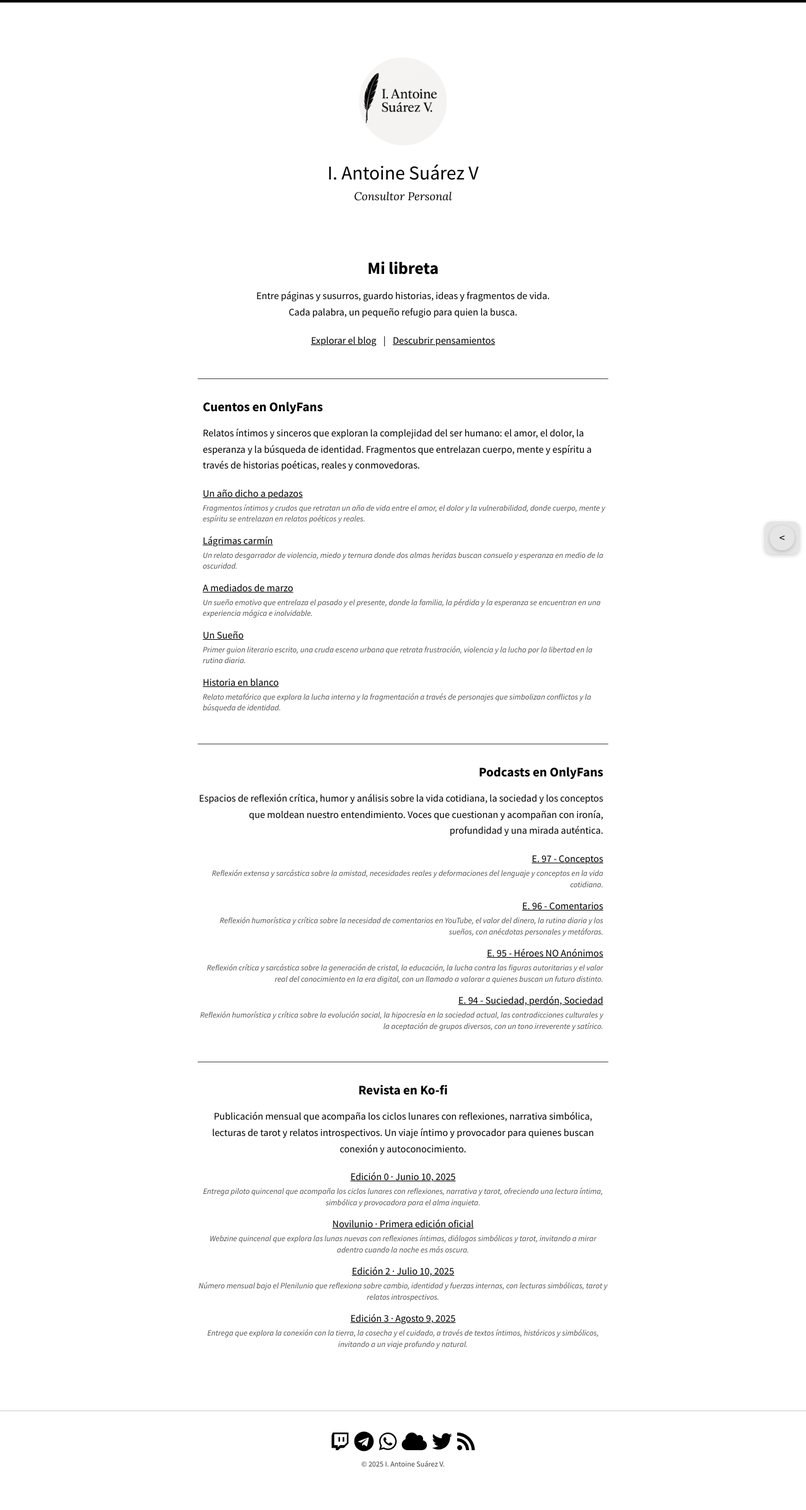
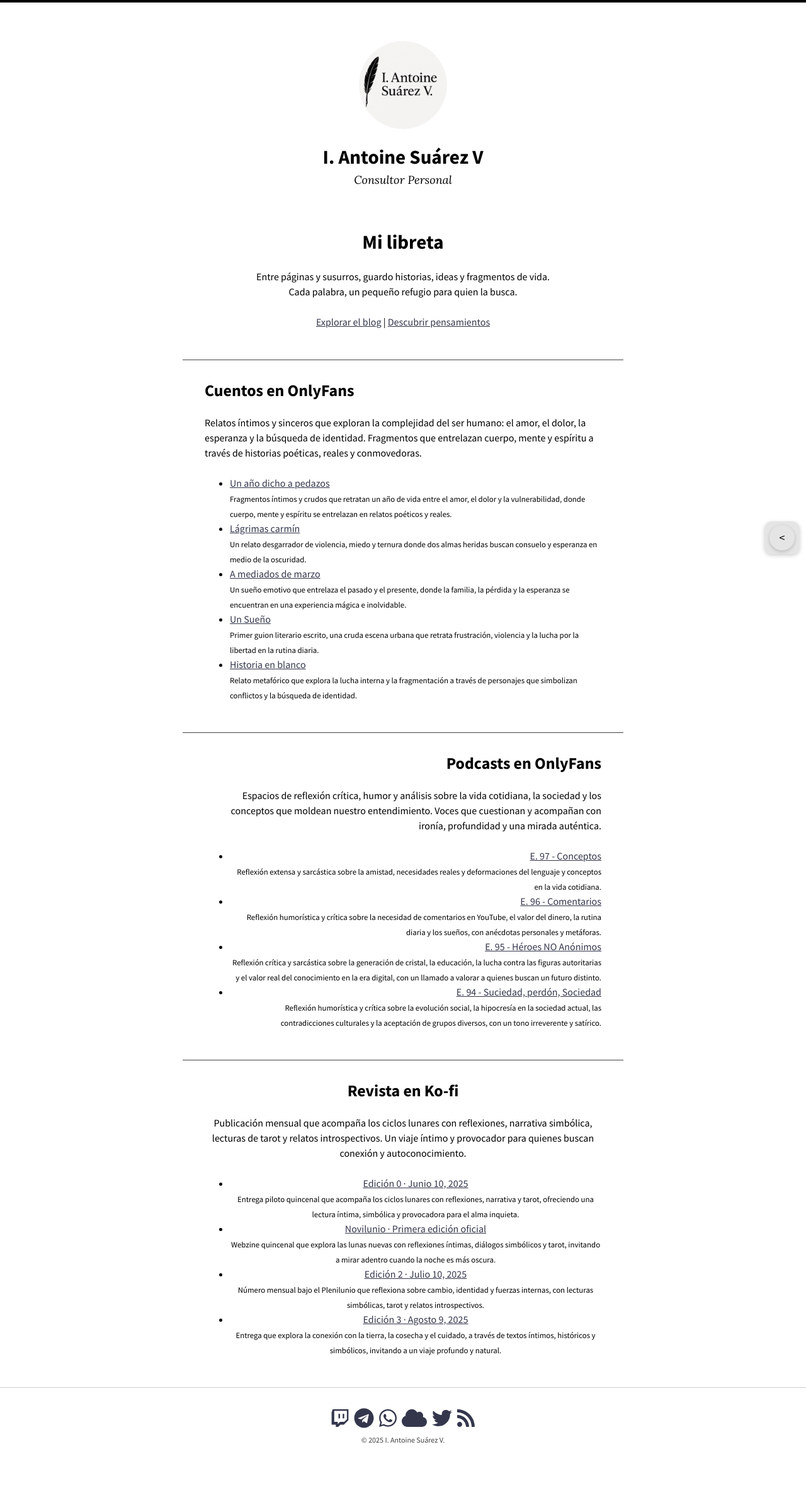
Before and after one commit to KajiiNarumi/iasuarezv, a Jekyll site: the page built from libreta.html, in a window 1280 px wide. Shown: the whole page at 63% size. Built offline with Jekyll 4.4.1, drawn with Linux system fonts in a browser that asks for light colours; nearby versions of some CDN libraries; after the commit the page ends 2360 px from its top, so only the background shows below that.

Commit message:
Update libreta.html

```diff
--- a/libreta.html
+++ b/libreta.html
@@ -6,6 +6,7 @@
 <main class="perfil">
 
   <section class="text-center bloque">
+    <div class="contenido-limitado">
       <h2>Mi libreta</h2>
       <p>Entre páginas y susurros, guardo historias, ideas y fragmentos de vida.<br>
       Cada palabra, un pequeño refugio para quien la busca.</p>
@@ -14,9 +15,11 @@
         <a href="/bitacora/" title="Leer blog">Explorar el blog</a> |
         <a href="/memorias/" title="Descubrir pensamientos">Descubrir pensamientos</a>
       </p>
+    </div>
   </section>
 
   <section class="bloque text-left">
+    <div class="contenido-limitado">
       <h3>Cuentos en OnlyFans</h3>
       <p>Relatos íntimos y sinceros que exploran la complejidad del ser humano: el amor, el dolor, la esperanza y la búsqueda de identidad. Fragmentos que entrelazan cuerpo, mente y espíritu a través de historias poéticas, reales y conmovedoras.</p>
       <ul>
@@ -27,9 +30,11 @@
           </li>
         {% endfor %}
       </ul>
+    </div>
   </section>
 
   <section class="bloque text-right">
+    <div class="contenido-limitado">
       <h3>Podcasts en OnlyFans</h3>
       <p>Espacios de reflexión crítica, humor y análisis sobre la vida cotidiana, la sociedad y los conceptos que moldean nuestro entendimiento. Voces que cuestionan y acompañan con ironía, profundidad y una mirada auténtica.</p>
       <ul>
@@ -40,9 +45,11 @@
           </li>
         {% endfor %}
       </ul>
+    </div>
   </section>
 
   <section class="bloque text-center">
+    <div class="contenido-limitado">
       <h3>Revista en Ko-fi</h3>
       <p>Publicación mensual que acompaña los ciclos lunares con reflexiones, narrativa simbólica, lecturas de tarot y relatos introspectivos. Un viaje íntimo y provocador para quienes buscan conexión y autoconocimiento.</p>
       <ul>
@@ -53,6 +60,7 @@
           </li>
         {% endfor %}
       </ul>
+    </div>
   </section>
 
 </main>
@@ -61,7 +69,6 @@
   .perfil {
     max-width: 700px;
     margin: 0 auto;
-    padding: 1rem 1.5rem; /* margen superior reducido y más espacio lateral */
   }
 
   .bloque {
@@ -70,68 +77,13 @@
     margin-bottom: 3rem;
   }
 
-  /* Que el primer bloque no tenga línea arriba */
   .bloque:first-of-type {
     border-top: none;
     padding-top: 0;
   }
 
-  .text-center {
-    text-align: center;
-  }
-
-  .text-left {
-    text-align: left;
-    padding-left: 0.5rem;
-  }
-
-  .text-right {
-    text-align: right;
-    padding-right: 0.5rem;
-  }
-
-  h2, h3 {
-    font-weight: 600;
-    margin-bottom: 1rem;
-  }
-
-  h2 {
-    font-size: 1.7rem;
-  }
-
-  h3 {
-    font-size: 1.3rem;
-  }
-
-  p {
-    margin-bottom: 1.2rem;
-    line-height: 1.6;
-  }
-
-  ul {
-    list-style: none;
-    padding-left: 0;
-  }
-
-  ul li {
-    margin-bottom: 0.8rem;
-  }
-
-  a {
-    color: inherit;
-    text-decoration: underline;
-    font-weight: 500;
-  }
-
-  small {
-    display: block;
-    font-style: italic;
-    opacity: 0.7;
-    margin-top: 0.15rem;
-    line-height: 1.4;
-  }
-
-  p > a {
-    margin: 0 0.5rem;
+  .contenido-limitado {
+    max-width: 90%;
+    margin: 0 auto;
   }
 </style>
```
Lines whose indentation alone changed are shown as unchanged.
